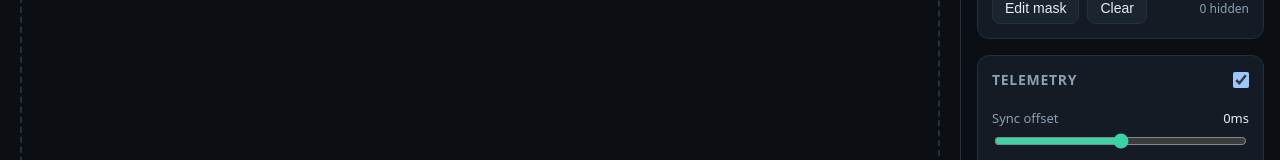
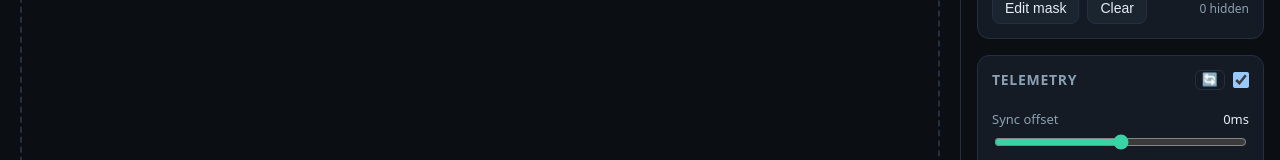
Before and after one commit to zqtay/walksnail-osd-studio, a React (Vite) app: page / in a window 1280 px wide. Both pictures are taken after a click on the label "Background box". Shown: the part 141-301 px from the top of the page. Built offline with nearby package versions, Linux system fonts and the light colour scheme.

Commit message:
feat: add reset setting button

```diff
--- a/src/app.tsx
+++ b/src/app.tsx
@@ -8,7 +8,7 @@ import { OsdPanel } from './components/panel/osd-panel';
 import { TelemetryPanel } from './components/panel/telemetry-panel';
 import { MaskEditor } from './components/mask-editor';
 import { ExportPanel } from './components/panel/export-panel';
-import { useOverlaySettings } from './state/settings';
+import { useOverlaySettings, DEFAULT_SETTINGS } from './state/settings';
 import { useMediaLoader } from './hooks/use-media-loader';
 import { usePlayer } from './hooks/use-player';
 import { useExporter, canHighQualityExport } from './hooks/use-exporter';
@@ -49,6 +49,60 @@ export function App() {
     nativeSize,
     onError: setError,
   });
+
+  // Reset a panel's settings back to their defaults (keeping the enable toggle).
+  const resetOsd = () =>
+    update({
+      osdOffsetMs: DEFAULT_SETTINGS.osdOffsetMs,
+      osdOffsetX: DEFAULT_SETTINGS.osdOffsetX,
+      osdOffsetY: DEFAULT_SETTINGS.osdOffsetY,
+      osdScale: DEFAULT_SETTINGS.osdScale,
+      osdMask: [...DEFAULT_SETTINGS.osdMask],
+    });
+
+  const resetTelemetry = () =>
+    update({
+      srtOffsetMs: DEFAULT_SETTINGS.srtOffsetMs,
+      srtFields: [...DEFAULT_SETTINGS.srtFields],
+      srtAnchor: DEFAULT_SETTINGS.srtAnchor,
+      srtLayout: DEFAULT_SETTINGS.srtLayout,
+      srtBackground: DEFAULT_SETTINGS.srtBackground,
+      srtScale: DEFAULT_SETTINGS.srtScale,
+      srtOffsetX: DEFAULT_SETTINGS.srtOffsetX,
+      srtOffsetY: DEFAULT_SETTINGS.srtOffsetY,
+    });
+
+  const resetExport = () => {
+    exporter.resetExportUi();
+    setTrim(0, duration);
+  };
+
+  // Whether each section differs from its defaults (controls Reset visibility).
+  const osdDirty =
+    settings.osdOffsetMs !== DEFAULT_SETTINGS.osdOffsetMs ||
+    settings.osdOffsetX !== DEFAULT_SETTINGS.osdOffsetX ||
+    settings.osdOffsetY !== DEFAULT_SETTINGS.osdOffsetY ||
+    settings.osdScale !== DEFAULT_SETTINGS.osdScale ||
+    settings.osdMask.length > 0;
+
+  const telemetryDirty =
+    settings.srtOffsetMs !== DEFAULT_SETTINGS.srtOffsetMs ||
+    settings.srtAnchor !== DEFAULT_SETTINGS.srtAnchor ||
+    settings.srtLayout !== DEFAULT_SETTINGS.srtLayout ||
+    settings.srtBackground !== DEFAULT_SETTINGS.srtBackground ||
+    settings.srtScale !== DEFAULT_SETTINGS.srtScale ||
+    settings.srtOffsetX !== DEFAULT_SETTINGS.srtOffsetX ||
+    settings.srtOffsetY !== DEFAULT_SETTINGS.srtOffsetY ||
+    settings.srtFields.length !== DEFAULT_SETTINGS.srtFields.length ||
+    settings.srtFields.some((f, i) => f !== DEFAULT_SETTINGS.srtFields[i]);
+
+  const exportDirty =
+    exporter.exportUi.width !== nativeSize.w ||
+    exporter.exportUi.height !== nativeSize.h ||
+    exporter.exportUi.bitrateMbps !== 40 ||
+    exporter.exportUi.includeAudio !== true ||
+    trimStart !== 0 ||
+    trimEnd !== duration;
 
   return (
     <div className="app">
@@ -167,6 +221,7 @@ export function App() {
               checked: settings.osdEnabled,
               onChange: (v) => update({ osdEnabled: v }),
             }}
+            onReset={osdDirty ? resetOsd : undefined}
           >
             <OsdPanel
               settings={settings}
@@ -184,6 +239,7 @@ export function App() {
               checked: settings.srtEnabled,
               onChange: (v) => update({ srtEnabled: v }),
             }}
+            onReset={telemetryDirty ? resetTelemetry : undefined}
           >
             <TelemetryPanel
               settings={settings}
@@ -192,7 +248,7 @@ export function App() {
             />
           </Section>
 
-          <Section title="Export">
+          <Section title="Export" onReset={exportDirty ? resetExport : undefined}>
             <ExportPanel
               state={exporter.exportUi}
               onChange={exporter.setExportUi}
--- a/src/components/panel/section.tsx
+++ b/src/components/panel/section.tsx
@@ -1,6 +1,8 @@
 interface SectionProps {
   title: string;
   toggle?: { checked: boolean; onChange: (v: boolean) => void };
+  /** When provided, shows a reset button in the header. */
+  onReset?: () => void;
   children: React.ReactNode;
 }
 
@@ -8,12 +10,24 @@ interface SectionProps {
  * Sidebar panel with a title and an optional header checkbox. When the toggle
  * is unchecked the section content is hidden (collapsed to the title row).
  */
-export function Section({ title, toggle, children }: SectionProps) {
+export function Section({ title, toggle, onReset, children }: SectionProps) {
   const collapsed = toggle ? !toggle.checked : false;
   return (
     <section className={`panel ${collapsed ? 'panel--collapsed' : ''}`}>
       <div className="panel__head">
         <h2>{title}</h2>
+        <div className="panel__actions">
+          {onReset && (
+            <button
+              type="button"
+              className="panel__reset"
+              onClick={onReset}
+              title={`Reset ${title} to defaults`}
+              aria-label={`Reset ${title} to defaults`}
+            >
+              🔄
+            </button>
+          )}
           {toggle && (
             <input
               type="checkbox"
@@ -24,6 +38,7 @@ export function Section({ title, toggle, children }: SectionProps) {
             />
           )}
         </div>
+      </div>
       {!collapsed && children}
     </section>
   );
--- a/src/hooks/use-exporter.ts
+++ b/src/hooks/use-exporter.ts
@@ -11,6 +11,14 @@ import type { NativeSize } from './use-player';
 /** Lightweight capability check (no Mediabunny import) for the export path. */
 export const canHighQualityExport =
   typeof VideoEncoder !== 'undefined' && typeof VideoFrame !== 'undefined';
+
+/** Default export configuration (resolution is overridden by the native size). */
+const DEFAULT_EXPORT_UI: ExportUiState = {
+  width: 1920,
+  height: 1080,
+  bitrateMbps: 40,
+  includeAudio: true,
+};
 
 interface UseExporterArgs {
   sources: OverlaySources;
@@ -28,6 +36,7 @@ export interface UseExporter {
   exportVideoRef: React.RefObject<HTMLVideoElement>;
   exportUi: ExportUiState;
   setExportUi: (patch: Partial<ExportUiState>) => void;
+  resetExportUi: () => void;
   exporting: boolean;
   progress: number;
   runExport: () => Promise<void>;
@@ -50,12 +59,7 @@ export function useExporter({
   onError,
 }: UseExporterArgs): UseExporter {
   const exportVideoRef = useRef<HTMLVideoElement>(null);
-  const [exportUi, setExportUiState] = useState<ExportUiState>({
-    width: 1920,
-    height: 1080,
-    bitrateMbps: 40,
-    includeAudio: true,
-  });
+  const [exportUi, setExportUiState] = useState<ExportUiState>(DEFAULT_EXPORT_UI);
   const [exporting, setExporting] = useState(false);
   const [progress, setProgress] = useState(0);
   const abortRef = useRef<AbortController | null>(null);
@@ -67,6 +71,10 @@ export function useExporter({
 
   const setExportUi = (patch: Partial<ExportUiState>) =>
     setExportUiState((prev) => ({ ...prev, ...patch }));
+
+  // Reset to defaults, keeping the resolution matched to the native size.
+  const resetExportUi = () =>
+    setExportUiState({ ...DEFAULT_EXPORT_UI, width: nativeSize.w, height: nativeSize.h });
 
   async function runExport() {
     const exportVideo = exportVideoRef.current;
@@ -137,6 +145,7 @@ export function useExporter({
     exportVideoRef,
     exportUi,
     setExportUi,
+    resetExportUi,
     exporting,
     progress,
     runExport,
--- a/src/styles/panel.css
+++ b/src/styles/panel.css
@@ -24,15 +24,39 @@
   margin: 0 0 10px;
 }
 
+.panel__actions {
+  display: flex;
+  align-items: center;
+  gap: 8px;
+  margin: 0 0 10px;
+}
+
+.panel__reset {
+  background: transparent;
+  color: var(--muted);
+  border: 1px solid var(--border);
+  border-radius: 6px;
+  padding: 1px 6px;
+  font-size: 13px;
+  line-height: 1.2;
+  cursor: pointer;
+}
+
+.panel__reset:hover {
+  color: var(--text);
+  border-color: var(--accent);
+}
+
 .panel__toggle {
   width: 16px;
   height: 16px;
-  margin: 0 0 10px;
+  margin: 0;
   cursor: pointer;
 }
 
 /* Collapsed: no content, so drop the header's bottom margin. */
 .panel--collapsed .panel__head h2,
+.panel--collapsed .panel__actions,
 .panel--collapsed .panel__toggle {
   margin-bottom: 0;
 }
```
Lines whose indentation alone changed are shown as unchanged.
